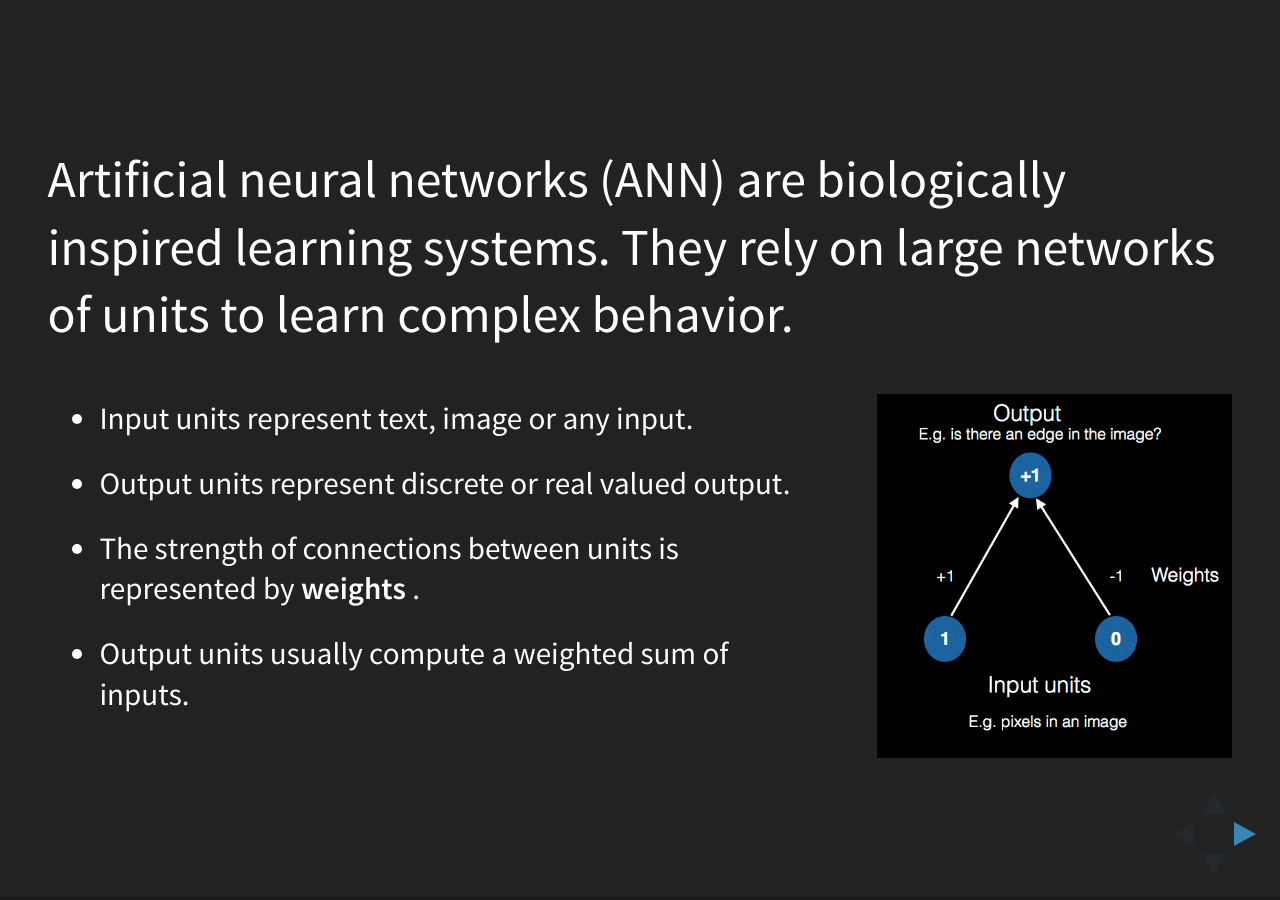
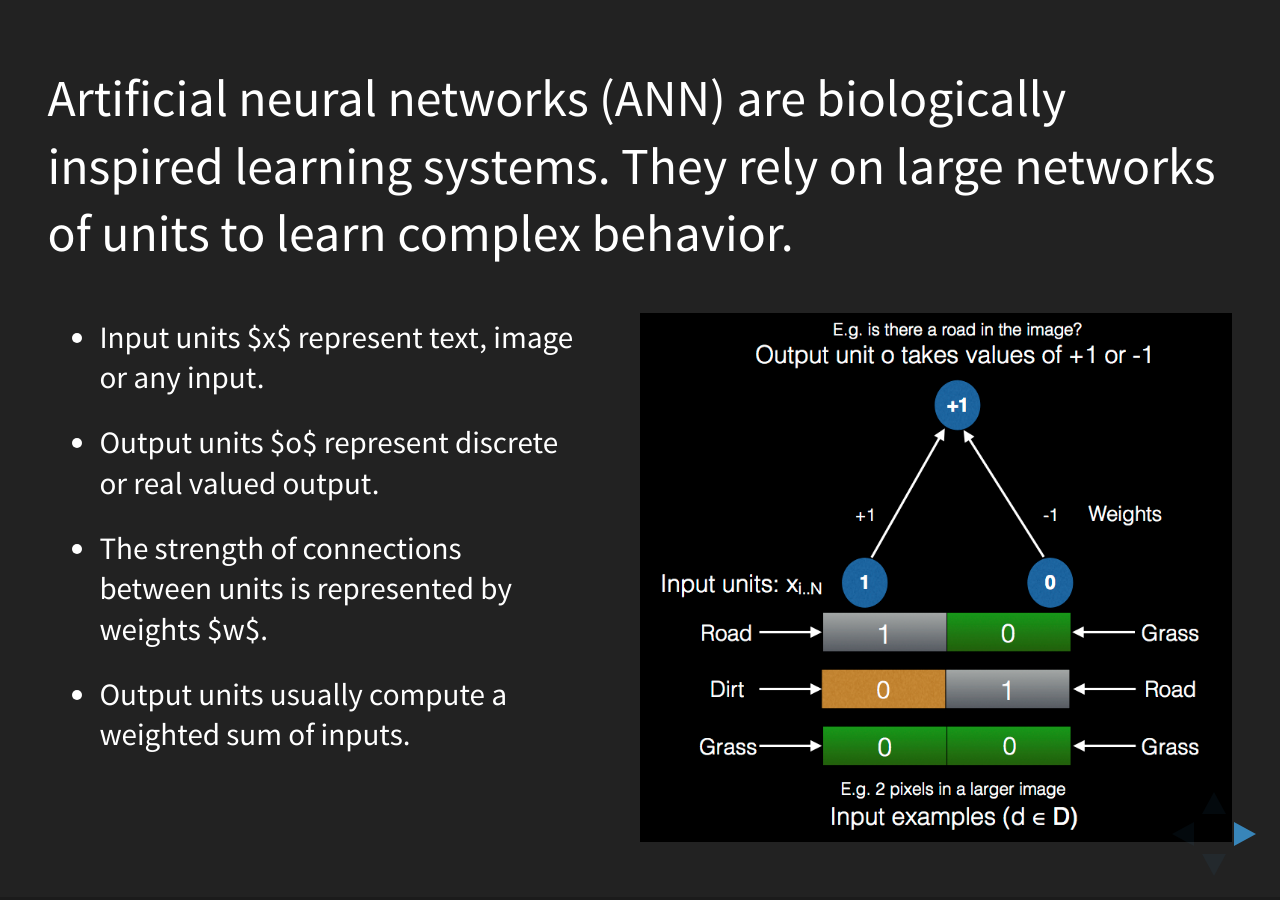
Before and after one commit to ksrinivs64/ksrinivs64.github.io, a Jekyll site: the page built from _posts/2017-03-11-introduction-to-neural-networks.markdown, in a window 1280 px wide. Built offline with Jekyll 4.4.1, drawn with Linux system fonts in a browser that asks for light colours; formulas are drawn with MathJax 3; some of the changed lines change nothing that is shown.

Commit message:
newer version

```diff
--- a/_posts/2017-03-11-introduction-to-neural-networks.markdown
+++ b/_posts/2017-03-11-introduction-to-neural-networks.markdown
@@ -11,13 +11,12 @@ categories: introduction neural networks
 <section style="text-align: left;">
 <p>
 Artificial neural networks (ANN) are biologically inspired learning systems.  They rely on large networks of units to learn complex behavior. </p>
-<img class="plain"  src="/images/ExampleNN.png" width="30%" height="30%" style="float: right"/>
-     <ul style="width: 60%;"> <small>
-            <li><p>Input units represent text, image or any input. </p> </li>
-            <li> <p>Output units represent discrete or real valued output. </p> </li>
-	    <li><p>The strength of connections between units is represented by <b> weights </b>.</p> </li>
+<img class="plain"  src="/images/ExampleNN.png" width="50%" height="50%" style="float: right"/>
+     <ul style="width: 40%;"> <small>
+            <li><p>Input units $x$ represent text, image or any input. </p> </li>
+            <li> <p>Output units $o$ represent discrete or real valued output. </p> </li>
+	    <li><p>The strength of connections between units is represented by weights $w$. </p> </li>
 	    <li><p>Output units usually compute a weighted sum of inputs.</p> </li>
-
 	     </small>
         </ul>
 </section>
@@ -31,7 +30,7 @@ The earliest definition of an  neural network dates back to 1943 (McCullogh and
 	    <li><p>Each output unit (O) has a fixed threshold $\theta$ </p> </li>
 	    <li><p>Excitatory units (A or B) all have the same positive weight to the output unit. </p> </li>
 	    <li><p>Inhibitory units (C) have the same negative weight to the output unit. </p> </li>
-	    <li><p>An output unit (C) emits 1 if the sum of excitatory inputs is greater than threshold AND there is no inhibition. </p></li></small>
+	    <li><p>An output unit (O) emits 1 if the sum of all inputs multiplied by their weights is greater than threshold. </p></li></small>
         </ul>
 </section>
 
@@ -154,8 +153,9 @@ Rosenblatt injected learning into these systems in his 1958 paper and called thi
 <img class="plain"  src="/images/Perceptron.png" width="35%" height="35%" align="right"/>
      <ul style="width: 60%; list-style: none;">
       <li>The $\sum$ unit computed the sum as before. $\sum_{i=1}^{n}w_{i}x_{i}$</li>
-      <li> Alternatively in vector notation, $\sum$ unit computes $w  \boldsymbol{\cdot} x$.</li>
+      <li> In vector notation, $\sum$ unit computes $w  \boldsymbol{\cdot} x$.</li>
       <p>
+      <li> The threshold is a function such that: </li>
       <li> $o = \begin{cases} 1 & \text{if $\sum_{i=1}^{n}w_{i}x_{i}>0$} \\ -1 & \text{otherwise}\end{cases}$</li> </p>
       <li> Most importantly, weights were learned for different problems.</li>
 </ul>
@@ -164,15 +164,26 @@ Rosenblatt injected learning into these systems in his 1958 paper and called thi
 <section  style="text-align: left;">
 <p>Perceptron training rule</p>
      <ul style="list-style: none;">
-            <li>$w_{i} \leftarrow w_{i} + \Delta w_{i}$ </li>
+           <li> A new weight $w_{i}'$ is computed by: </li>
+            <li>$w_{i}'= w_{i} + \Delta w_{i}$ </li>
 	    <li>where</li>
 	    <li>$\Delta w_{i} = \eta(t-o)x_{i}$ </li>
      </ul>
      <p> Where </p>
      <ul>
-	<li> $t$ is the expected target value for $x_{i}$</li>
-	<li> $o$ is the perceptron output for $x_{i}$. </li>
+	<li> $t$ is the expected target value for a given input example $x$</li>
+	<li> $o$ is the perceptron output for the example. </li>
 	<li> $\eta$ is a parameter called the learning rate. </li>
+     </ul>
+</section>
+
+<section  style="text-align: left;">
+<p>Perceptron training rule continued</p>
+     <ul>
+           <li> Note that this operation of adjusting the weight by computing $w_{i}'$ is performed for each $x_{i}.$</li>
+            <li>The output $o$ is then computed again.</li>
+	    <li>If the weights need to be adjusted again, they will be with computed with the new value of $o$. </li>
+	    <li>The system iterates till no weight changes need to be made. </li>
      </ul>
 </section>
 
@@ -196,14 +207,15 @@ Rosenblatt injected learning into these systems in his 1958 paper and called thi
 <p>Perceptron training rule will converge if</p>
      <ul style="list-style: none;">
             <li>Training data are linearly separable. </li>
-	    <li>$\eta$ is sufficiently small.</li>
+	    <li>$\eta$ is sufficiently small, so the system does not oscillate. </li>
+	    <li>But the perceptron training rule will not converge if the training inputs are not linearly separable </li>
      </ul>
 <img class="plain"  src="/images/LinearSeparable.png" width="70%" height="70%"/>
 
 </section>
 
 <section  style="text-align: left;">
-<p>Delta rule</p>
+<p>Delta rule - a better rule for data that is not linearly separable</p>
 
 <div id="container" style="width:100%;">
 <div id="right" style="float:right; width:50%;text-align:center;">
@@ -286,18 +298,18 @@ The delta rule looks exactly like the perceptron rule, but there are actually so
 <section  style="text-align: left;">
 <p>Delta rule and Linear Regression</p>
 <ul style="list-style: none;">
-	    <li> What we have discussed so far is exactly the same as linear regression.  In linear regression, for a given example $d$ in $D$, $$ \hat{y}=\sum_{j=1}^{k} x_{dj} \theta_{j} $$
+	    <li> What we have discussed so far is exactly the same as linear regression.  In linear regression, for a given example $d$ in $D$, $$ \hat{y}=\sum_{j=1}^{k} x_{dj} w_{j} $$
 	    </li>
-	    <li> $$ \hat{y} = x_{d1}\theta_{1} + x_{d2}\theta_{2} + ... x_{dk}\theta_{k}$$ </li>
-	    <li> $\theta_{1}$ is just the bias term with $x_{d1}$ set to 1. </li>
+	    <li> $$ \hat{y} = x_{d1} w_{0} + x_{d2} w_{1} + ... x_{dk} w_{k}$$ </li>
+	    <li> $w_{0}$ is just the bias term with $x_{d1}$ set to 1. </li>
 </ul>
 </section>
 
 <section  style="text-align: left;">
 <p>Delta rule and Linear Regression</p>
 <ul>
-	    <li> $k$ is the number of dimensions which in a neural network maps to the number of hidden units. </li>
-	    <li> $\theta_{1}...\theta_{k}$ are parameters which are weights for each hidden unit.</li>
+	    <li> $k$ is the number of dimensions which in a neural network maps to the number of weights connecting to $o$. </li>
+	    <li> $w_{0}...w_{k}$ are parameters we try to find.</li>
 	    <li> $\hat{y}$ corresponds to the output of a single output unit which was $o$ </li>
 	    <li> In linear regression, as in neural nets, the error function that is minimized is $E = \frac{1}{2}\sum_{d \in D}(t - \hat{y})^2$. </li>
      </ul>
@@ -353,21 +365,36 @@ With linear output units the network can only learn linear functions.
 </section>
 
 <section style="text-align: left;">
+<p>MultiLayeredPerceptrons - Extending neural nets to multiple layers</p>
+<img class="plain"  src="/images/MLP.png" width="30%" height="30%" align="right"/>
+     In reality neural networks have multiple layers.
+     <ul style="width: 60%;">
+     <small>
+	    <li> Each intermediate layer is called a hidden layer.  </li>
+	    <li> Hidden layers each introduce nonlinearity into the system, and hence increase the expressivity of the model.  </li>
+	    <li> This is key because if a system had multiple layers of linear units, then the model is still linear and hence not very expressive. </li>
+</small>
+</ul>
+</section>
+
+
+<section style="text-align: left;">
 <p>Extending it to multiple layers</p>
 <img class="plain"  src="/images/BackProp.png" width="30%" height="30%" align="right"/>
-     Forward pass:
-     <ul style="width: 60%; list-style: none;"><small>
+Forward pass:
+<small>
+     <ul style="width: 60%; list-style: none;">
 	    <li>$$net_{h1}=0.35 + .15 * .05 + .25 * .1$$
 	    $$=.378$$ </li>
 	    <li>$$o_{h1}=\frac{1}{1 + e^{-net_{h1}}}$$
 	    $$=0.593$$</li>
 	    <li>$$net_{y1}=0.6 + .4 * .593 + .45 * .598$$
 	    $$o_{y1}=.751$$</li>
-	    <li>Assuming expected output at $y_{1}$ is .01, $E_{y1}=\frac{1}{2}(t - o_{y1})^2$.</li>
+	    <li>Assuming expected output at $y_{1}$ is .01, $$E_{y1}=\frac{1}{2}(t - o_{y1})^2$$.</li>
 	    <li> $=\frac{1}{2}(.01 - .751)^2 =.275$ </li>
 	    <li>$E_{y2}=.023$</li>
+</ul>
 </small>
-</ul>
 </section>
 
 
@@ -444,18 +471,33 @@ $$ = \delta y1 \frac{\partial net_{y1}}{\partial o_{h1}} $$ </li>
 
 
 <section style="text-align: left;">
-<p>Layer wise back-propagation</p>
-<img class="plain"  src="/images/BackProp3.png" width="30%" height="30%" align="right"/>
-     Backward pass to adjust weights for $w_{x1h1}$:
-     <ul style="width: 60%; list-style: none;"><small>
-<li> Repeating this process for $y2$ yields: $\frac{\partial E_{y2}}{\partial o_{h1}} = -.019$ </li>
-<li> And $\frac{\partial E_{total}}{\partial o_{h1}} = .055 - .019 = .036$ </li>
-<li> Now that we have $\frac{\partial E_{total}}{\partial o_{h1}}$ we need to calculate $\frac{\partial o_{h1}}{\partial net_{h1}} \frac{\partial net_{h1}}{\partial w_{x1h1}}$ </li>
-<li>$\frac{\partial o_{h1}}{\partial net_{h1}} = o_{h1}*(1- o_{h1}) = .593 * (1 - .593) = .241$ </li>
-<li>Or $\delta h1 = .241 * .036 = .008 $ </li>
-<li>$$\frac{\partial E_{total}}{\partial w_{x1h1}} = \delta h1 * x1 $$ </li>
-<li>$$ = .008 * .05 = .0004$$ </li>
-<li> $$w_{x1h1} = w_{x1h1} - (\eta * .004) $$ </li>
-</small>
+<p>Modular view of back-propagation</p>
+<img class="plain"  src="/images/LayerwiseBackprop.png" width="50%" height="50%" align="right"/>
+     For each layer:
+     <ul style="width: 40%;"><small>
+     <li> Compute the $\frac{\partial E}{\partial w_{i}}$ for each $w_{i}$ connected to this layer.</li>
+<p>     <li>Compute the $\frac{\partial E}{\partial x_{i}}$ for each of the input units connecting to this layer.  Note that $x_{i}$ is used here to just refer to the layer of input units that feed into the current layer. </li> </p></small>
 </ul>
 </section>
+
+<section style="text-align: left;">
+<p>Error functions for multi layered perceptrons</p>
+<img class="plain"  src="/images/locGlobMinim.png" width="50%" height="50%" align="right"/>
+<ul style="width: 40%;">
+<small>
+<li> Nonlinear MLPs have a complex error surface that is not a parabola. </li>
+<li> The error function is now a complex surface of peaks and valleys. </li>
+<li> Gradient descent can then end up in local minima rather than a global minima. </li> </small>
+</ul>
+</section>
+
+
+<section style="text-align: left;">
+<p>Stochastic gradient descent (SGD)</p>
+<img class="plain"  src="/images/LayerwiseBackprop.png" width="50%" height="50%" align="right"/>
+     For each layer:
+     <ul style="width: 40%;"><small>
+     <li> Compute the $\frac{\partial E}{\partial w_{i}}$ for each $w_{i}$ connected to this layer.</li>
+<p>     <li>Compute the $\frac{\partial E}{\partial x_{i}}$ for each of the input units connecting to this layer.  Note that $x_{i}$ is used here to just refer to the layer of input units that feed into the current layer. </li> </p></small>
+</ul>
+</section>
```
Also changed, not shown: images/ExampleNN.png, images/LayerwiseBackprop.png (added), images/MLP.png (added), images/Perceptron.png, images/locGlobMinim.png (added).
